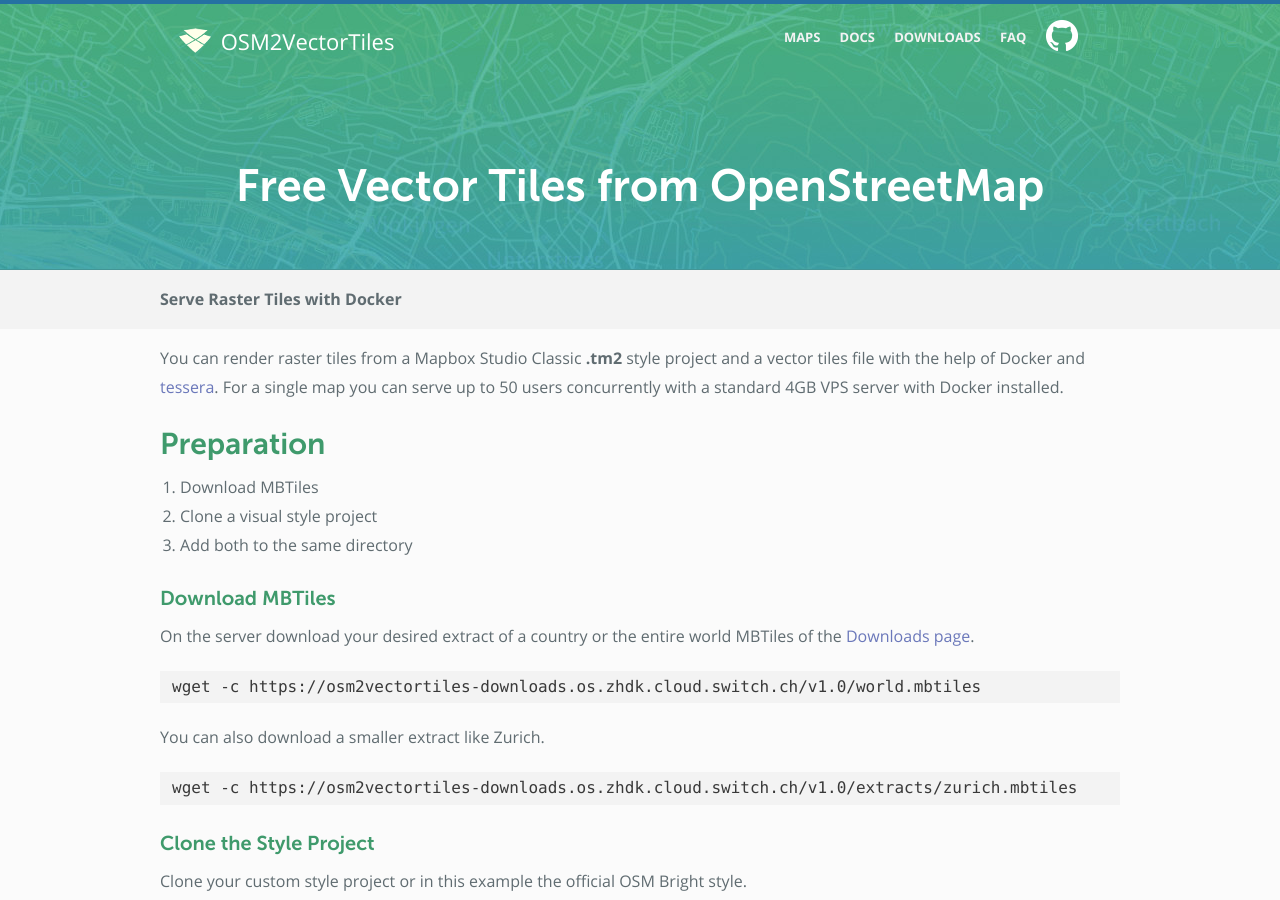
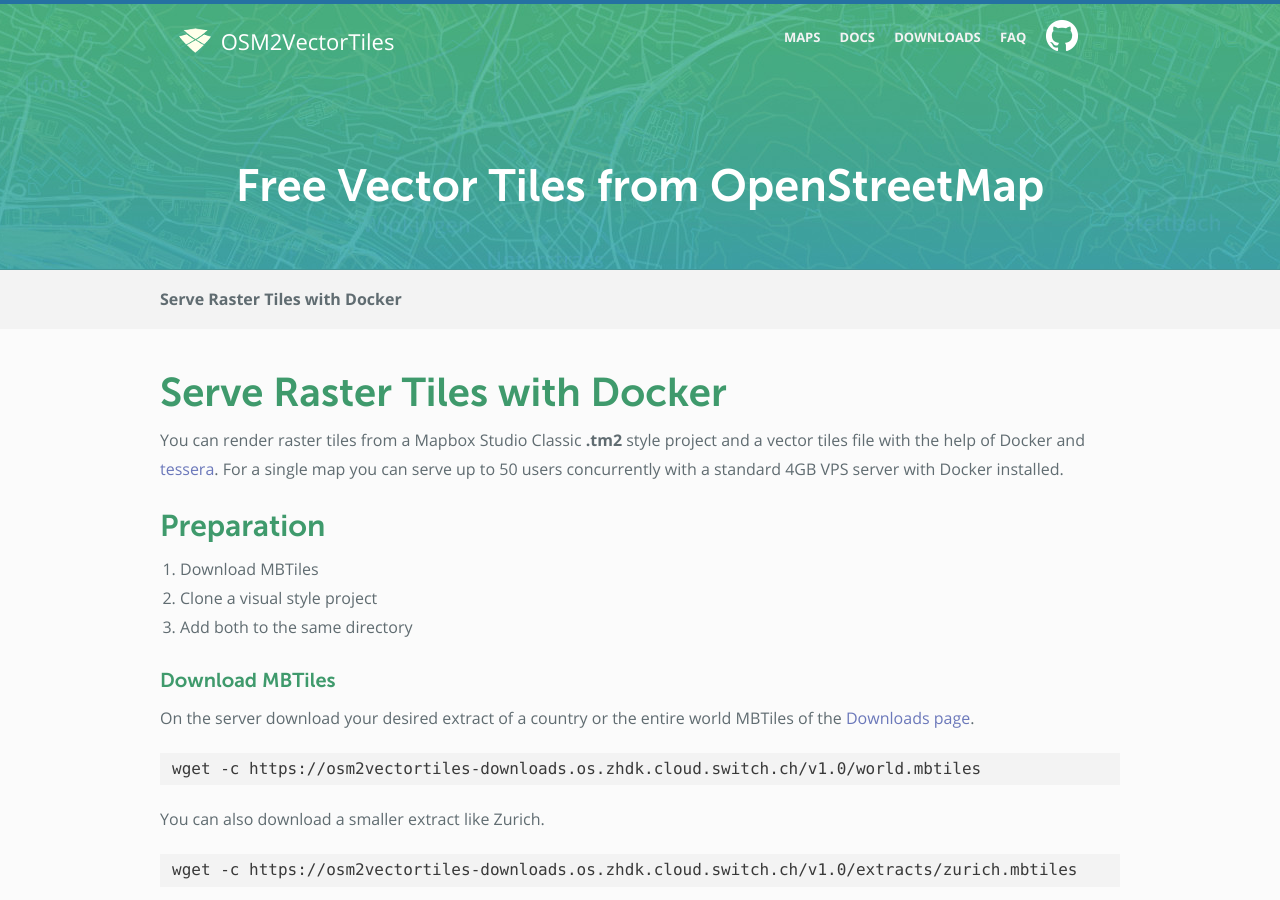
Before and after one commit to osm2vectortiles/osm2vectortiles, a Jekyll site: the page built from docs/serve-raster-tiles-docker.md, in a window 1280 px wide and 900 px high. Built offline with Jekyll 4.4.1, drawn with Linux system fonts in a browser that asks for light colours; Markdown is read by kramdown in place of the engine named in the settings.

Commit message:
Fix title

```diff
--- a/docs/serve-raster-tiles-docker.md
+++ b/docs/serve-raster-tiles-docker.md
@@ -3,6 +3,8 @@
 title: Serve Raster Tiles with Docker
 published: true
 ---
+
+# Serve Raster Tiles with Docker
 
 You can render raster tiles from a Mapbox Studio Classic **.tm2** style project and a vector tiles file
 with the help of Docker and [tessera](https://github.com/mojodna/tessera).
```
